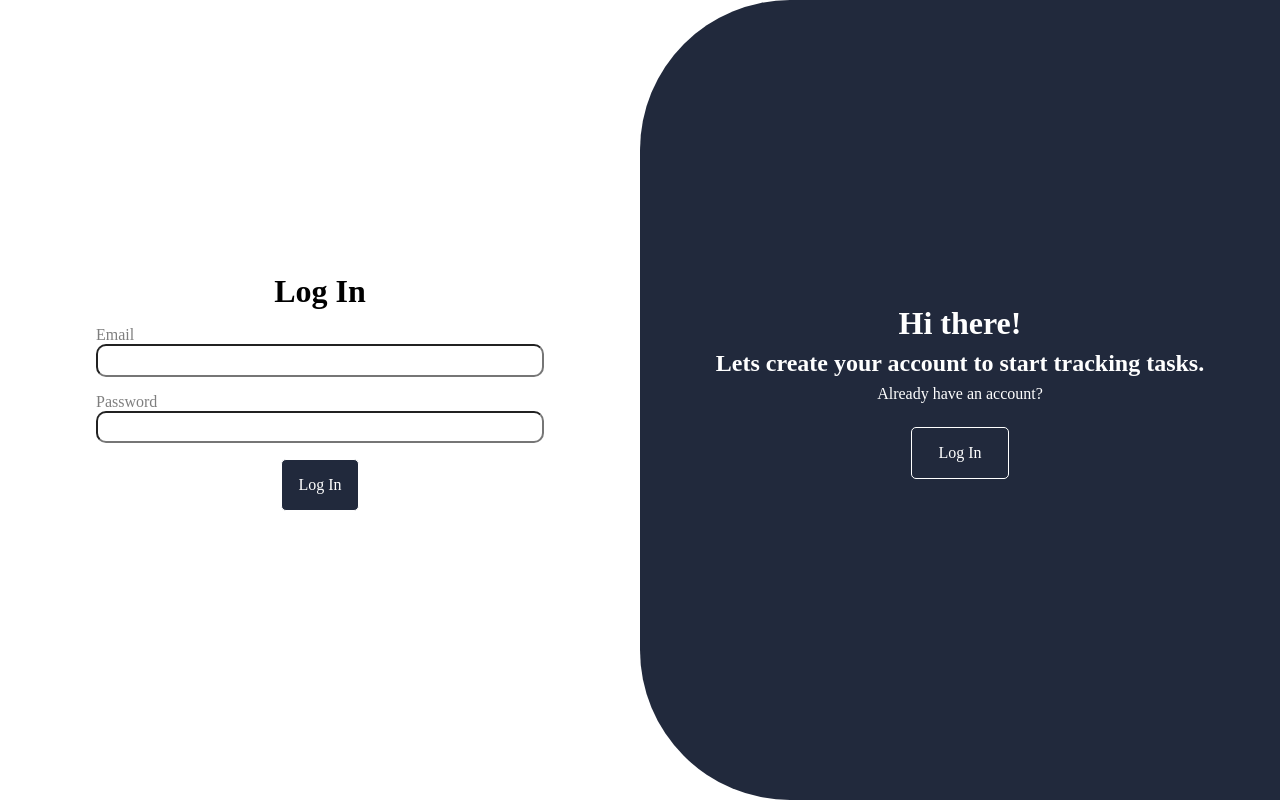
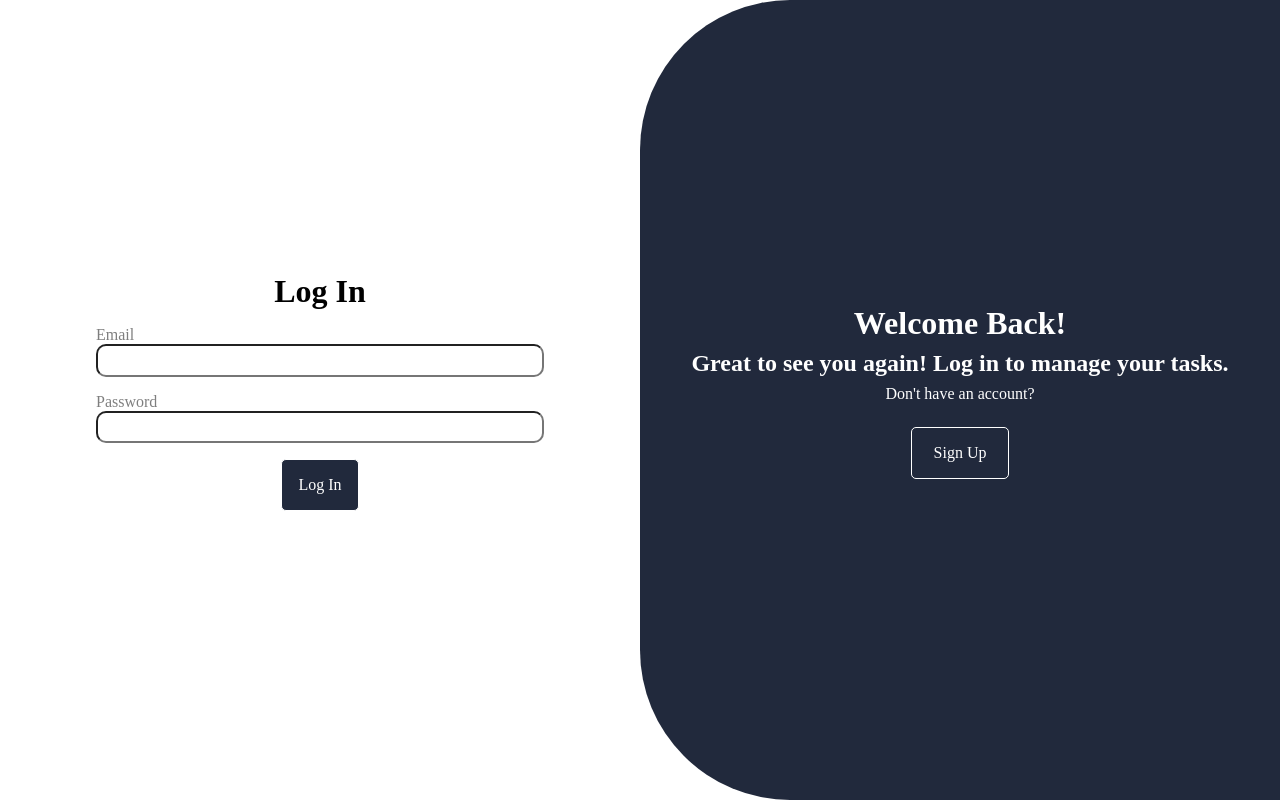
Before and after one commit to rytzi/Task-Tracking-App, a React (Vite) app: page / in a window 1280 px wide. Built offline with nearby package versions, Linux system fonts and the light colour scheme.

Commit message:
Fix: GreetingWidget

```diff
--- a/src/widgets/GreetingWidget.jsx
+++ b/src/widgets/GreetingWidget.jsx
@@ -1,44 +1,49 @@
-import PropTypes from 'prop-types'
-import { useEffect } from 'react';
+import PropTypes from 'prop-types';
+import { useState, useEffect } from 'react';
 
-// merge conflicts
+export const GreetingWidget = ({ mode, setMode }) => {
+    const [greeting, setGreeting] = useState("");
+    const [description, setDescription] = useState("");
+    const [question, setQuestion] = useState("");
+    const [button, setButton] = useState("");
+    const [action, setAction] = useState("");
 
-export const GreetingWidget = ({mode, setMode}) => {
-    var greeting, description, question, button, action;
     useEffect(() => {
         switch (mode) {
             case "login":
-                greeting = "Welcome Back!";
-                description = "Great to see you again! Log in to manage your tasks.";
-                question = "Don't have an account?";
-                button = "Sign Up";
-                action = "signup";
+                setGreeting("Welcome Back!");
+                setDescription("Great to see you again! Log in to manage your tasks.");
+                setQuestion("Don't have an account?");
+                setButton("Sign Up");
+                setAction("signup");
                 break;
             case "signup":
-                greeting = "Hi there!";
-                description = "Lets create your account to start tracking tasks.";
-                question = "Already have an account?";
-                button = "Log In";
-                action = "login";
+                setGreeting("Hi there!");
+                setDescription("Let's create your account to start tracking tasks.");
+                setQuestion("Already have an account?");
+                setButton("Log In");
+                setAction("login");
+                break;
+            default:
                 break;
         }
-    }, [mode])
-    greeting = "Hi there!";
-                description = "Lets create your account to start tracking tasks.";
-                question = "Already have an account?";
-                button = "Log In";
-                action = "login";
+    }, [mode]);
+
+    const handleButtonClick = () => {
+        setMode(action);
+    };
+
     return (
-        <div className="centerY greeting login">
+        <div className={"centerY greeting " + mode}>
             <div className='title text'>{greeting}</div>
             <div className='subtitle text'>{description}</div>
             <div className='text'>{question}</div>
-            <div className='text button' onClick={setMode(action)}>{button}</div>
+            <div className='text button' onClick={handleButtonClick}>{button}</div>
         </div>
-    )
-}
+    );
+};
 
 GreetingWidget.propTypes = {
-  mode: PropTypes.string,
-  setMode: PropTypes.func
-}
+    mode: PropTypes.string,
+    setMode: PropTypes.func
+};
```
